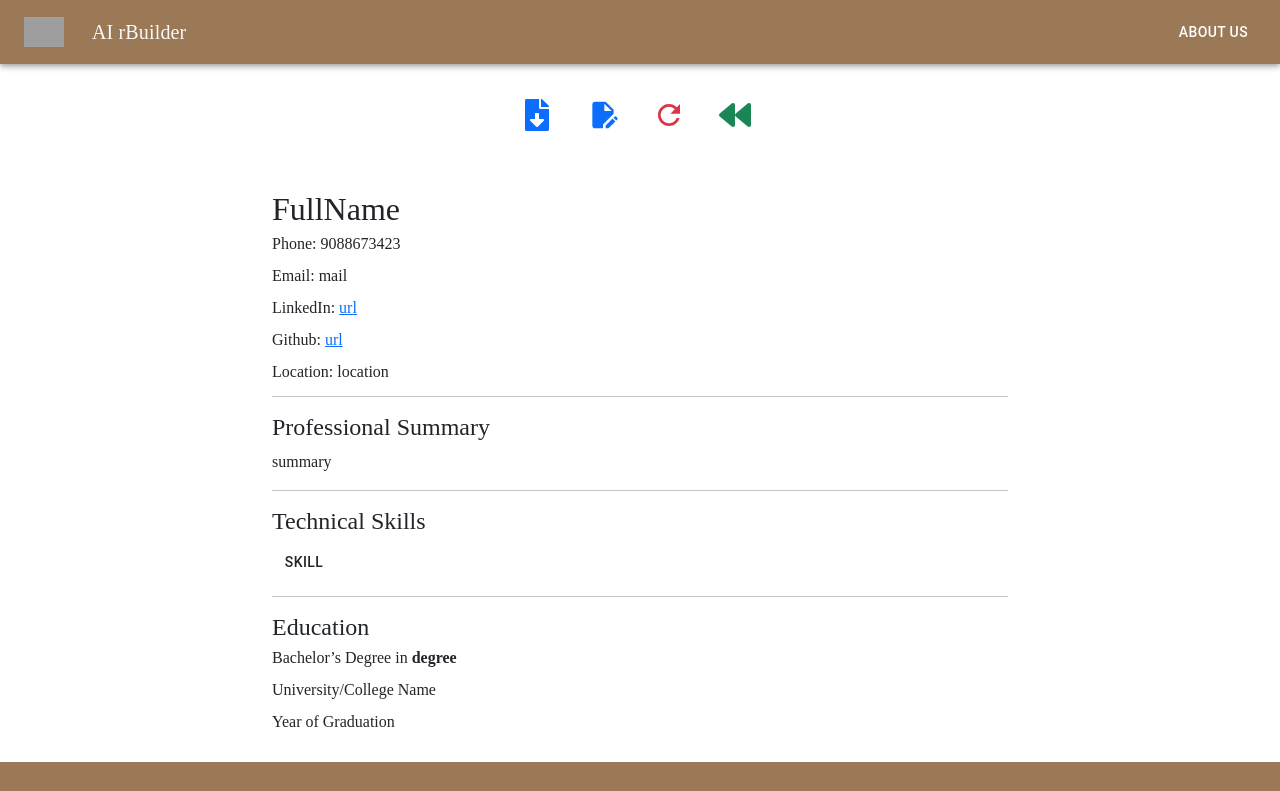
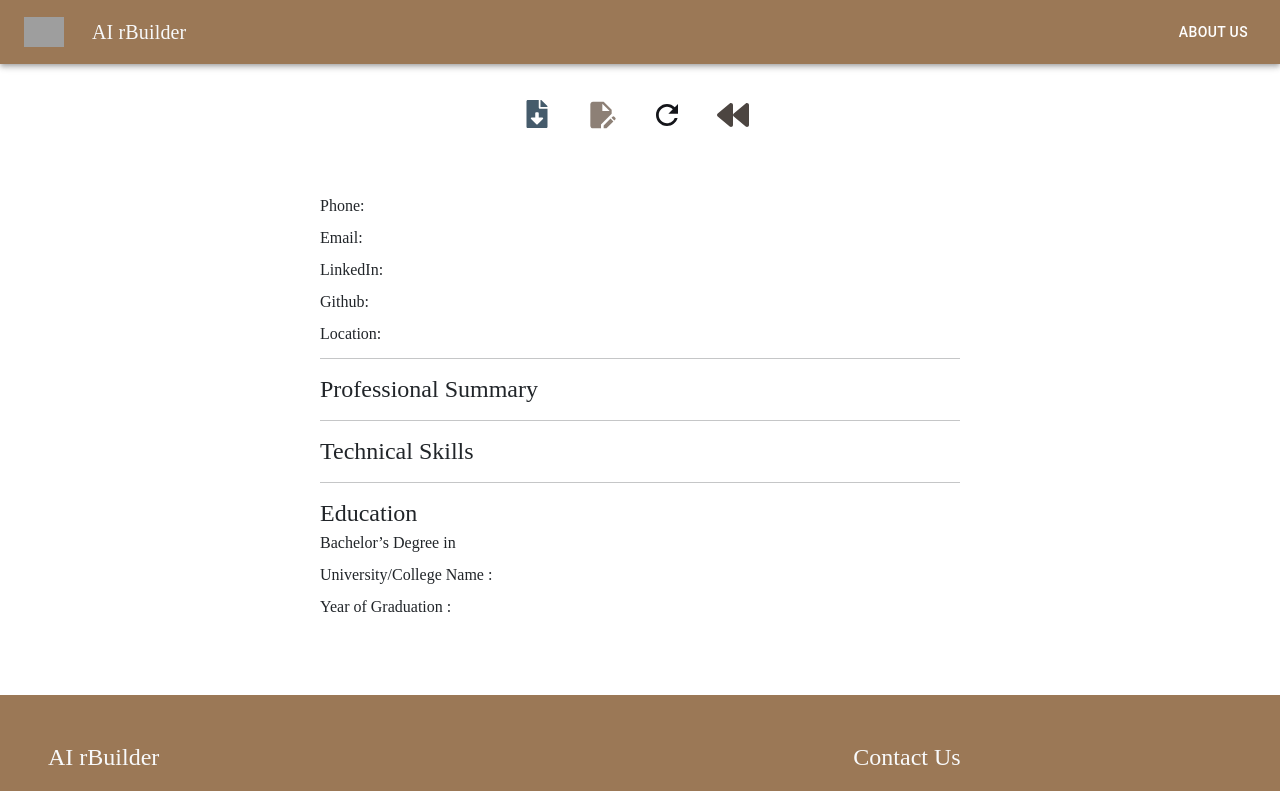
Before and after one commit to Luminar-Technolab/AI-rBuilder-Dec25, a React (Vite) app: page /resume/1/view in a window 1280 px wide. Shown: the top 791 px of the page. Built offline with nearby package versions, Linux system fonts and the light colour scheme; grey boxes are pictures that could not be loaded; a web font is replaced by a local one.

Commit message:
ADD: ai logic & state lifting

```diff
--- a/package.json
+++ b/package.json
@@ -13,6 +13,7 @@
     "@emotion/react": "^11.14.0",
     "@emotion/styled": "^11.14.1",
     "@mui/material": "^7.3.9",
+    "axios": "^1.13.6",
     "react": "^19.2.0",
     "react-dom": "^19.2.0",
     "react-icons": "^5.6.0",
--- a/src/components/Edit.jsx
+++ b/src/components/Edit.jsx
@@ -29,7 +29,7 @@ function Edit() {
 
   return (
     <div>
-      <button onClick={handleOpen}  className="btn  text-primary fs-2 me-2" ><MdEditDocument /></button>
+      <button onClick={handleOpen}  className="btn  fs-2 me-2" style={{color:'#8d8076'}}><MdEditDocument /></button>
       <Modal
         open={open}
         onClose={handleClose}
@@ -85,7 +85,7 @@ function Edit() {
                 <h5>Added Skills :</h5>
                 {/* display all existing skill */}
                 <div className="p-3 d-flex justify-content-between  flex-wrap">
-                    <Button variant='contained' className='my-1'>skill <FaXmark className='ms-1'/> </Button>
+                    <Button variant='contained ' sx={{backgroundColor:'#c89d74',color:'white'}} className='my-1'>skill <FaXmark className='ms-1'/> </Button>
                 </div>
             </div>
             {/* summary */}
@@ -96,7 +96,7 @@ function Edit() {
                 </div>
             </div>
             {/* Update */}
-            <button className="btn btn-primary">Update</button>
+            <button className="btn text-light " style={{backgroundColor:'#455b6b'}}>Update</button>
           </Box>
         </Box>
       </Modal>
--- a/src/components/Preview.jsx
+++ b/src/components/Preview.jsx
@@ -1,27 +1,31 @@
 import { Divider,Button } from '@mui/material'
 import React from 'react'
 
-function Preview() {
+function Preview({resumeData}) {
   return (
     <div className='w-100'>
-        <h2>FullName</h2>
-        <p className='fs-6 lh-1'>Phone: 9088673423 </p>
-        <p className='fs-6 lh-1' >Email: mail </p>
-        <p className='fs-6 lh-1'>LinkedIn: <a href="">url</a> </p>
-        <p className='fs-6 lh-1'>Github: <a href="">url</a> </p>
-        <p className='fs-6 lh-1'>Location: location </p>
+        <h2>{resumeData?.fullName}</h2>
+        <p className='fs-6 lh-1'>Phone: {resumeData?.phone} </p>
+        <p className='fs-6 lh-1' >Email: {resumeData?.email} </p>
+        <p className='fs-6 lh-1'>LinkedIn: <a href={resumeData?.linkedin}>{resumeData?.linkedin}</a> </p>
+        <p className='fs-6 lh-1'>Github: <a href={resumeData?.github}>{resumeData?.github}</a> </p>
+        <p className='fs-6 lh-1'>Location: {resumeData?.location} </p>
         <Divider className='bg-dark my-3'/>
         <h4>Professional Summary</h4>
-        <p>summary</p>
+        <p>{resumeData?.summary}</p>
         <Divider className='bg-dark'/>
         <h4 className='mt-3'>Technical Skills</h4>
         {/* duplicate according to user skill */}
-        <Button variant="text" className='text-dark'>Skill</Button>
+        {
+          resumeData?.skills?.map((item,index)=>(
+            <><Button key={index} variant="text" className='text-dark'>{item}</Button> , </>
+          ))
+        }
         <Divider className='bg-dark my-3'/>
         <h4>Education</h4>
-        <p className='fs-6 lh-1'>Bachelor’s Degree in <b >degree</b></p>
-        <p className='fs-6 lh-1'>University/College Name</p>
-        <p className='fs-6 lh-1'>Year of Graduation</p>
+        <p className='fs-6 lh-1'>Bachelor’s Degree in <b >{resumeData?.degree}</b></p>
+        <p className='fs-6 lh-1'>University/College Name : {resumeData?.university} </p>
+        <p className='fs-6 lh-1'>Year of Graduation : {resumeData?.passOut}</p>
     </div>
   )
 }
--- a/src/components/UserInputs.jsx
+++ b/src/components/UserInputs.jsx
@@ -11,27 +11,15 @@ import MenuItem from '@mui/material/MenuItem';
 import FormControl from '@mui/material/FormControl';
 import Select from '@mui/material/Select';
 import jobTypes from '../assets/jobRole.json';
+import skillJSON from '../assets/jobSkills.json';
+import summaryJSON from '../assets/summaries.json';
+
 
 const steps = ['Basic Informations', 'Contact Details', 'Educational Details','Review & Submit'];
 
 
-function UserInputs() {
+function UserInputs({resumeData,setResumeData}) {
   const [activeStep, setActiveStep] = React.useState(0);
-  const [resumeData,setResumeData] = useState({
-    fullName:"",
-    location:"",
-    job:"",
-    email:"",
-    phone:"",
-    linkedin:"",
-    github:"",
-    degree:"",
-    university:"",
-    passOut:"",
-    skills:[],
-    summary:""
-  })
-
   console.log(resumeData);
 
   const handleNext = () => {
@@ -42,6 +30,13 @@ function UserInputs() {
     setActiveStep((prevActiveStep) => prevActiveStep - 1);
   };
 
+  const generateAI = ()=>{
+    setResumeData({...resumeData,
+      skills:skillJSON[resumeData.job],
+      summary:summaryJSON[resumeData.job]
+    })
+    handleNext()
+  }
 
   const renderStepContent = (stepCount)=>{
     switch(stepCount){
@@ -49,8 +44,8 @@ function UserInputs() {
             <div>
                 <h3>Personal Details</h3>
                 <div className="p-3 row">
-                    <TextField onChange={e=>setResumeData({...resumeData,fullName:e.target.value})} id="standard-basic-name" label="Full Name" variant="standard" />
-                    <TextField onChange={e=>setResumeData({...resumeData,location:e.target.value})} id="standard-basic-loc" label="Location" variant="standard" />
+                    <TextField value={resumeData.fullName} onChange={e=>setResumeData({...resumeData,fullName:e.target.value})} id="standard-basic-name" label="Full Name" variant="standard" />
+                    <TextField value={resumeData.location} onChange={e=>setResumeData({...resumeData,location:e.target.value})} id="standard-basic-loc" label="Location" variant="standard" />
                     <FormControl variant="standard" >
                         <InputLabel id="demo-simple-select-standard-label">Choose Job Title</InputLabel>
                         <Select onChange={e=>setResumeData({...resumeData,job:e.target.value})}  defaultValue={''} labelId="demo-simple-select-standard-label" id="demo-simple-select-standard"
@@ -70,10 +65,10 @@ function UserInputs() {
             <div>
                 <h3>Contact Details</h3>
                 <div className="p-3 row">
-                    <TextField  id="standard-basic-email" label="Email" variant="standard" />
-                    <TextField id="standard-basic-phone" label="Contact Number" variant="standard" />
-                    <TextField id="standard-basic-LinkedIn" label="LinkedIn Link" variant="standard" />
-                    <TextField id="standard-basic-GitHub" label="Github Link" variant="standard" />
+                    <TextField value={resumeData.email} onChange={e=>setResumeData({...resumeData,email:e.target.value})} id="standard-basic-email" label="Email" variant="standard" />
+                    <TextField value={resumeData.phone} onChange={e=>setResumeData({...resumeData,phone:e.target.value})} id="standard-basic-phone" label="Contact Number" variant="standard" />
+                    <TextField value={resumeData.linkedin} onChange={e=>setResumeData({...resumeData,linkedin:e.target.value})} id="standard-basic-LinkedIn" label="LinkedIn Link" variant="standard" />
+                    <TextField value={resumeData.github} onChange={e=>setResumeData({...resumeData,github:e.target.value})} id="standard-basic-GitHub" label="Github Link" variant="standard" />
                 </div>
             </div>
         )
@@ -81,15 +76,15 @@ function UserInputs() {
             <div>
                 <h3>Educational Details</h3>
                 <div className="p-3 row">
-                    <TextField id="standard-basic-degree" label="Bachelor’s Degree" variant="standard" />
-                    <TextField id="standard-basic-college" label="University/College Name" variant="standard" />
-                    <TextField id="standard-basic-year" label="Year of Graduation" variant="standard" />
+                    <TextField value={resumeData.degree} onChange={e=>setResumeData({...resumeData,degree:e.target.value})} id="standard-basic-degree" label="Bachelor’s Degree" variant="standard" />
+                    <TextField value={resumeData.university} onChange={e=>setResumeData({...resumeData,university:e.target.value})} id="standard-basic-college" label="University/College Name" variant="standard" />
+                    <TextField value={resumeData.passOut} onChange={e=>setResumeData({...resumeData,passOut:e.target.value})} id="standard-basic-year" label="Year of Graduation" variant="standard" />
                 </div>
             </div>
         )
         case 3 : return (
             <div>
-                <p>Our AI will generate Skills & Summary according to your job role. Click the <b>AI Skill & Summary</b> button to Proceed.</p>
+                <p>Our AI will generate Skills & Summary according to your job role. Click the <b>Generate AI Skill & Summary</b> button to Proceed.</p>
             </div>
         )
         default : return null
@@ -113,7 +108,7 @@ function UserInputs() {
       {activeStep === steps.length ? (
         <React.Fragment>
           <Typography sx={{ mt: 2, mb: 1 }}>
-            All steps completed - you&apos;re finished
+            All steps completed
           </Typography>
           <Box sx={{ display: 'flex', flexDirection: 'row', pt: 2 }}>
             <Box sx={{ flex: '1 1 auto' }} />
@@ -141,7 +136,7 @@ function UserInputs() {
             <Box sx={{ flex: '1 1 auto' }} />
             {
                 activeStep === steps.length - 1 ?
-                <Button >Generate AI Skills & Summary  </Button>
+                <Button onClick={generateAI}>Generate AI Skills & Summary  </Button>
             :
                 <Button onClick={handleNext}>Next</Button>
             }
--- a/src/pages/UserForm.jsx
+++ b/src/pages/UserForm.jsx
@@ -1,16 +1,31 @@
-import React from 'react'
+import React,{useState} from 'react'
 import UserInputs from '../components/UserInputs'
 import Preview from '../components/Preview'
 
 function UserForm() {
+  const [resumeData,setResumeData] = useState({
+      fullName:"",
+      location:"",
+      job:"",
+      email:"",
+      phone:"",
+      linkedin:"",
+      github:"",
+      degree:"",
+      university:"",
+      passOut:"",
+      skills:[],
+      summary:""
+    })
+
   return (
     <div className='container my-5'>
       <div className="row">
         <div className="col-lg-6">
-          <UserInputs/>
+          <UserInputs resumeData={resumeData} setResumeData={setResumeData} />
         </div>
         <div className="col-lg-6 mt-md-0 mt-5">
-          <Preview/>
+          { resumeData.fullName && <Preview resumeData={resumeData}/> }
         </div>
       </div>
     </div>
--- a/src/pages/ViewResume.jsx
+++ b/src/pages/ViewResume.jsx
@@ -15,15 +15,15 @@ function ViewResume() {
           {/* icon set */}
           <div className="d-flex justify-content-center align-items-center ">
             {/* download */}
-            <button className="btn  text-primary fs-2 me-2"> <FaFileDownload/> </button>
+            <button className="btn  fs-3 me-2" style={{color:'#455b6b'}}> <FaFileDownload/> </button>
             {/* edit */}
             <Edit/>
             {/* history */}
-            <Link to={'/downloads'} className="btn  text-danger fs-2 me-2"> <IoMdRefresh/> </Link>
+            <Link to={'/downloads'} className="btn  fs-2 me-2" style={{color:'#14151a'}}> <IoMdRefresh/> </Link>
             {/* back */}
-            <Link to={'/form'} className="btn  text-success fs-2 me-2"> <FaBackward/> </Link>
+            <Link to={'/form'} className="btn fs-2 me-2" style={{color:'#4c4541'}}> <FaBackward/> </Link>
           </div>
-          <div className='mt-5'> <Preview/> </div>
+          <div className=' p-5'> <Preview/> </div>
         </div>
         <div className="col-lg-2"></div>
       </div>
```
Also changed, not shown: Dec25-notes.txt, 1 other file (tests, documents, lock files or other folders).
